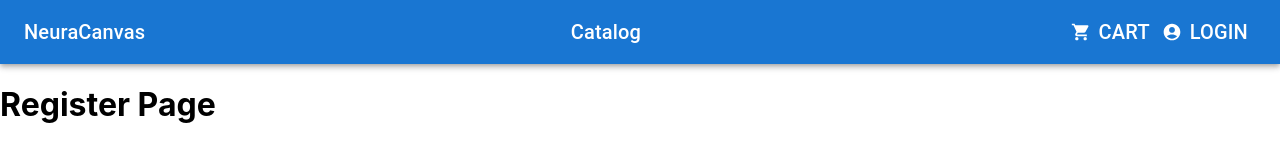
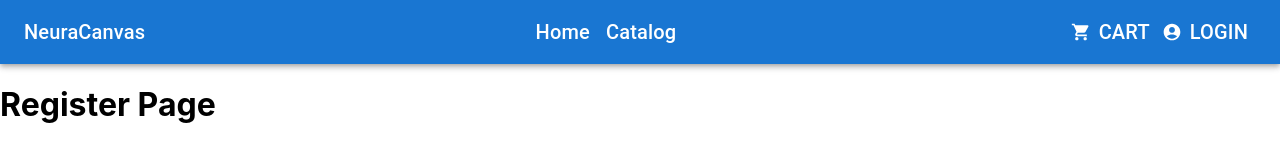
Before and after one commit to anna757/Neuracanvas, a React (Create React App) app in the folder neura-canvas/: page /register in a window 1280 px wide. Shown: the top 160 px of the page. Built offline with nearby package versions, Linux system fonts and the light colour scheme.

Commit message:
style adjustments

```diff
--- a/neura-canvas/src/components/LinkButton.js
+++ b/neura-canvas/src/components/LinkButton.js
@@ -13,7 +13,7 @@ import '../styles/LinkButton.css';
  */
 const LinkButton = React.memo(({ to, text }) => {
     return (
-        <NavLink to={to} activeclassname="active-link" className={'linkButton'}>
+        <NavLink to={to} className={'linkButton'}>
             <Typography variant="h6">
                 {text}
             </Typography>
--- a/neura-canvas/src/components/Navbar.js
+++ b/neura-canvas/src/components/Navbar.js
@@ -13,11 +13,14 @@ const Navbar = React.memo(() => {
         <Grid container justifyContent="space-between" alignItems="center">
           <Grid item>
             <Typography variant="h6">
-              <LinkButton to="/" text="NeuraCanvas" />
+              <LinkButton to="/" text="NeuraCanvas" id='logo'/>
             </Typography>
           </Grid>
           <Grid item>
+          <Box sx={{ display: 'flex', alignItems: 'center', gap: 2}}>
+            <LinkButton to="/" text="Home" />
             <LinkButton to="/catalog" text="Catalog" />
+            </Box>
           </Grid>
           <Grid item>
             <Box sx={{ display: 'flex', alignItems: 'center' }}>
--- a/neura-canvas/src/styles/LinkButton.css
+++ b/neura-canvas/src/styles/LinkButton.css
@@ -2,3 +2,13 @@
     color: inherit;
     text-decoration: inherit;
   }
+
+
+.active{
+  text-decoration: underline;
+  font-weight: bold;
+}
+
+#logo.active {
+  text-decoration: none;
+}
```
